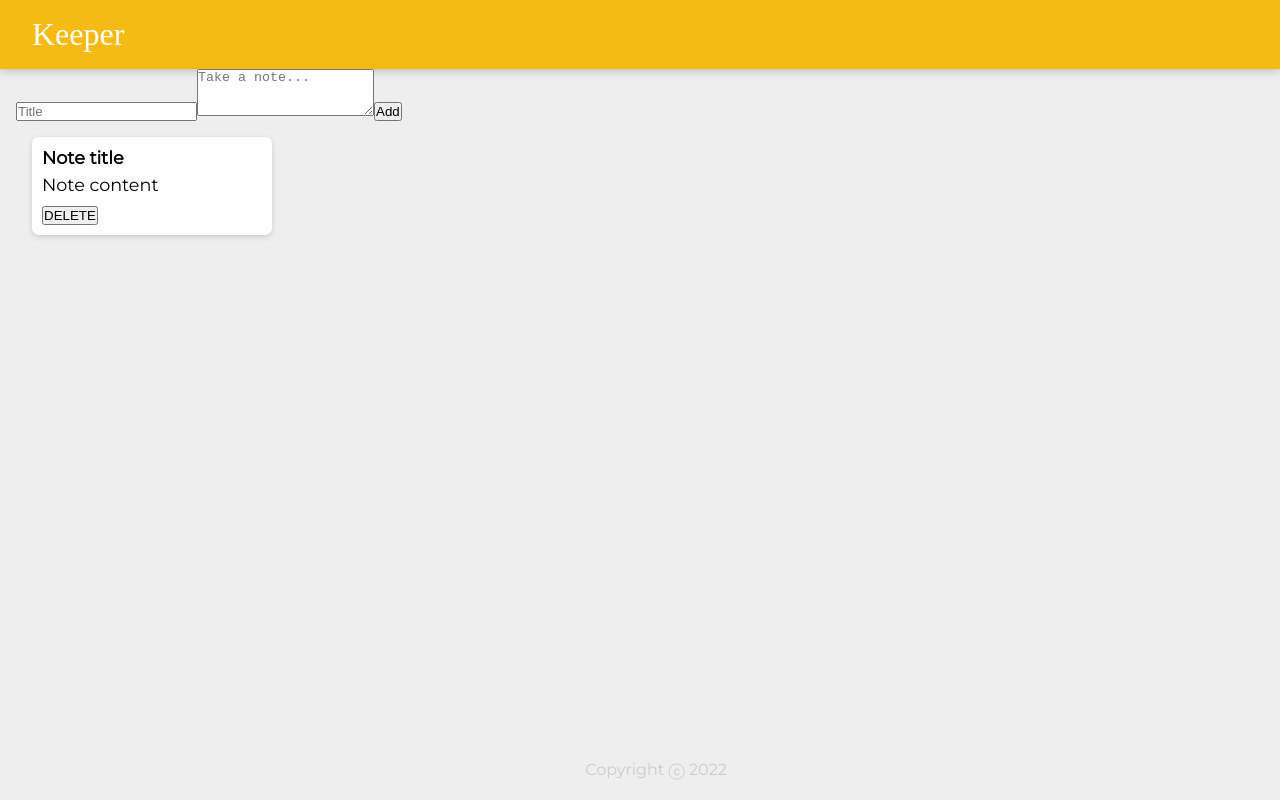
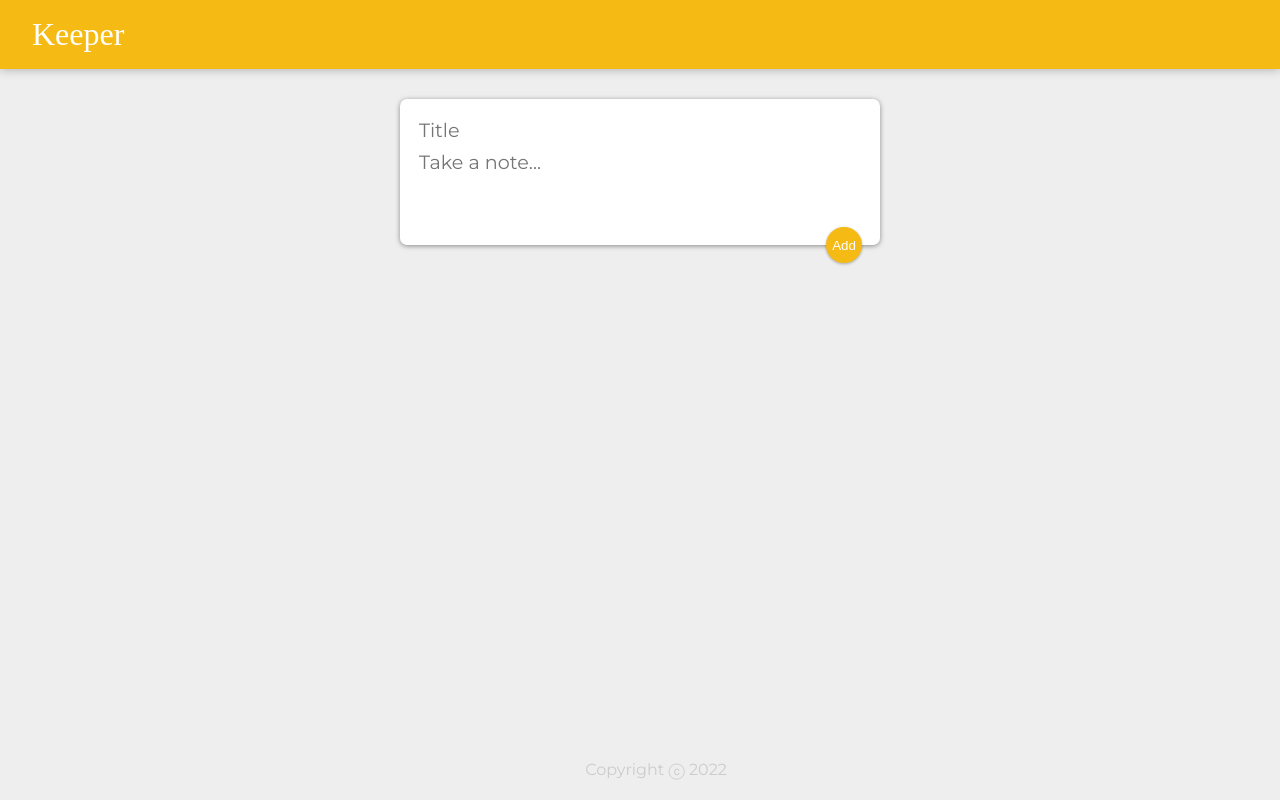
Before and after one commit to Jacquestill/keeper-app, a React (Create React App) app: page / in a window 1280 px wide. Built offline with nearby package versions, Linux system fonts and the light colour scheme; a web font is replaced by a local one.

Commit message:
Add note function complete

```diff
--- a/public/styles.css
+++ b/public/styles.css
@@ -54,3 +54,49 @@ footer p {
   white-space: pre-wrap;
   word-wrap: break-word;
 }
+
+.note button {
+  position: relative;
+  float: right;
+  margin-right: 10px;
+  color: #f5ba13;
+  border: none;
+  width: 36px;
+  height: 36px;
+  cursor: pointer;
+  outline: none;
+}
+
+form {
+  position: relative;
+  width: 480px;
+  margin: 30px auto 20px auto;
+  background: #fff;
+  padding: 15px;
+  border-radius: 7px;
+  box-shadow: 0 1px 5px rgb(138, 137, 137);
+}
+form input,
+form textarea {
+  width: 100%;
+  border: none;
+  padding: 4px;
+  outline: none;
+  font-size: 1.2em;
+  font-family: inherit;
+  resize: none;
+}
+form button {
+  position: absolute;
+  right: 18px;
+  bottom: -18px;
+  background: #f5ba13;
+  color: #fff;
+  border: none;
+  border-radius: 50%;
+  width: 36px;
+  height: 36px;
+  box-shadow: 0 1px 3px rgba(0, 0, 0, 0.3);
+  cursor: pointer;
+  outline: none;
+}
--- a/src/Components/App.jsx
+++ b/src/Components/App.jsx
@@ -1,15 +1,24 @@
-import React from "react";
+import React, { useState } from "react";
 import Header from "./Header";
 import Footer from "./Footer";
 import Note from "./Note";
 import CreateArea from "./CreateArea";
 
 function App() {
+  const [area, setArea] = useState([]);
+
+  function addNote(newNote) {
+    setArea((prevValue) => {
+      return [...prevValue, newNote];
+    });
+  }
   return (
     <div>
       <Header />
-      <CreateArea />
-      <Note key={1} title="Note title" content="Note content" />
+      <CreateArea onAdd={addNote} />
+      {area.map((showNotes, index) => (
+        <Note key={index} title={showNotes.title} content={showNotes.content} />
+      ))}
       <Footer />
     </div>
   );
--- a/src/Components/CreateArea.jsx
+++ b/src/Components/CreateArea.jsx
@@ -1,12 +1,48 @@
-import React from "react";
+import React, { useState } from "react";
 
-function CreateArea() {
+function CreateArea(props) {
+  const [note, setNote] = useState({
+    title: "",
+    content: "",
+  });
+
+  function handleChange(e) {
+    e.preventDefault();
+    const { value, name } = e.target;
+    setNote((prevValue) => {
+      return {
+        ...prevValue,
+        [name]: value,
+      };
+    });
+  }
+
+  function handleClick(e) {
+    e.preventDefault();
+    props.onAdd(note);
+    setNote({
+      title: "",
+      content: "",
+    });
+  }
+
   return (
     <div>
       <form>
-        <input name="title" placeholder="Title" />
-        <textarea name="content" placeholder="Take a note..." rows="3" />
-        <button>Add</button>
+        <input
+          name="title"
+          placeholder="Title"
+          onChange={handleChange}
+          value={note.title}
+        />
+        <textarea
+          name="content"
+          placeholder="Take a note..."
+          rows="3"
+          onChange={handleChange}
+          value={note.content}
+        />
+        <button onClick={handleClick}>Add</button>
       </form>
     </div>
   );
```
